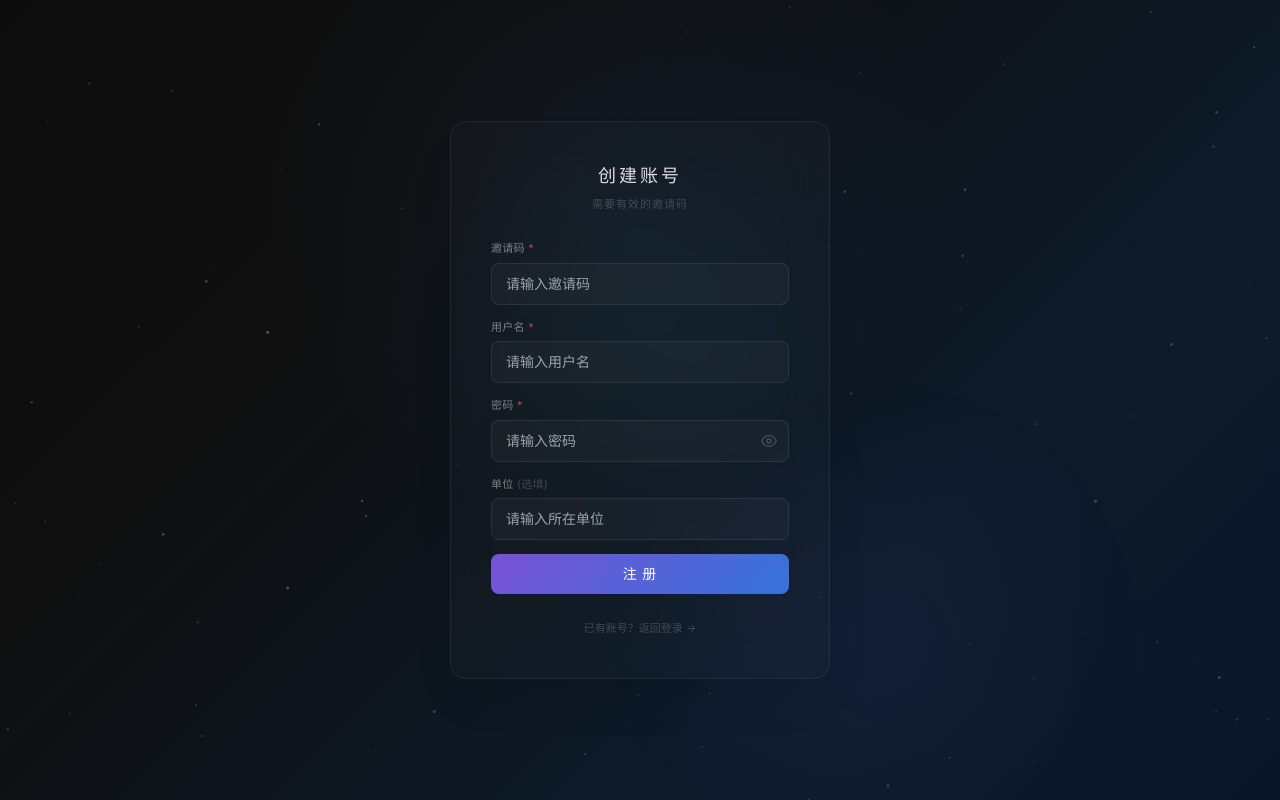
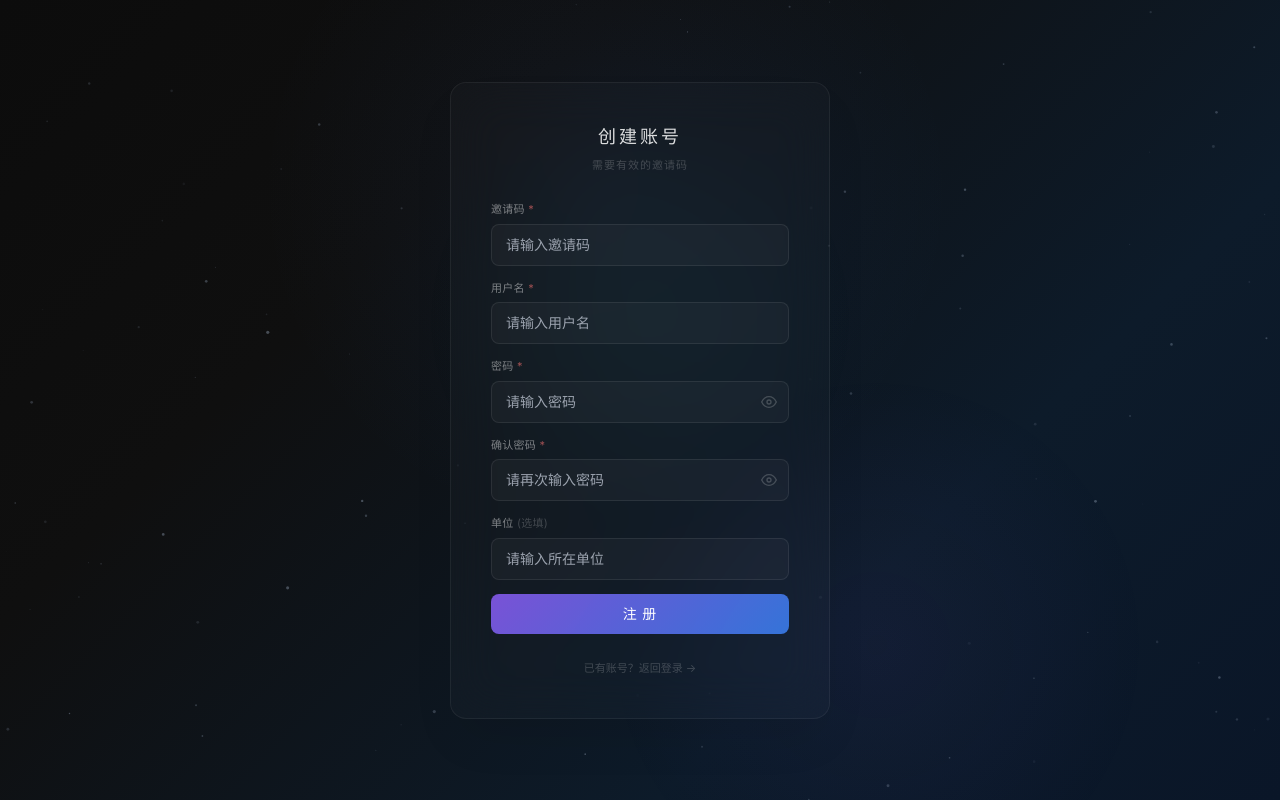
Before and after one commit to SynlysAI/AI4MS, a React (Vite) app in the folder frontend/: page /register in a window 1280 px wide. Built offline with nearby package versions, Linux system fonts and the light colour scheme; no server answers.

Commit message:
新增注册页密码确认

```diff
--- a/frontend/src/pages/RegisterPage.tsx
+++ b/frontend/src/pages/RegisterPage.tsx
@@ -8,6 +8,7 @@ export default function RegisterPage() {
   const [inviteCode, setInviteCode] = useState('')
   const [username, setUsername] = useState('')
   const [password, setPassword] = useState('')
+  const [confirmPassword, setConfirmPassword] = useState('')
   const [showPassword, setShowPassword] = useState(false)
   const [organization, setOrganization] = useState('')
   const [error, setError] = useState('')
@@ -17,8 +18,12 @@ export default function RegisterPage() {
 
   const handleSubmit = async (e: React.FormEvent) => {
     e.preventDefault()
-    if (!inviteCode.trim() || !username.trim() || !password.trim()) {
+    if (!inviteCode.trim() || !username.trim() || !password.trim() || !confirmPassword.trim()) {
       setError('请填写所有必填字段')
+      return
+    }
+    if (password !== confirmPassword) {
+      setError('两次输入的密码不一致')
       return
     }
     setError('')
@@ -86,51 +91,26 @@ export default function RegisterPage() {
 
           {/* 密码 */}
           <Field label="密码" required>
-            <div className="relative">
-              <input
-                type={showPassword ? 'text' : 'password'}
-                value={password}
-                onChange={(e) => setPassword(e.target.value)}
-                placeholder="请输入密码"
-                autoComplete="new-password"
-                className="w-full rounded-lg pl-3.5 pr-9 py-2.5 text-sm
-                           focus:outline-none transition-all duration-200"
-                style={{
-                  background: 'var(--bg-input)',
-                  border: `1px solid var(--border-input)`,
-                  color: 'var(--text-primary)',
-                }}
-                onFocus={(e) => {
-                  e.currentTarget.style.borderColor = 'var(--border-focus)'
-                  e.currentTarget.style.background = 'var(--bg-hover)'
-                }}
-                onBlur={(e) => {
-                  e.currentTarget.style.borderColor = 'var(--border-input)'
-                  e.currentTarget.style.background = 'var(--bg-input)'
-                }}
-              />
-              <button
-                type="button"
-                onClick={() => setShowPassword(!showPassword)}
-                className="absolute right-2 top-1/2 -translate-y-1/2 p-1
-                           rounded transition-colors duration-150"
-                style={{ color: 'var(--text-muted)' }}
-                onMouseEnter={(e) => e.currentTarget.style.color = 'var(--text-secondary)'}
-                onMouseLeave={(e) => e.currentTarget.style.color = 'var(--text-muted)'}
-              >
-                {showPassword ? (
-                  <svg width="16" height="16" viewBox="0 0 24 24" fill="none" stroke="currentColor" strokeWidth="2" strokeLinecap="round" strokeLinejoin="round">
-                    <path d="M17.94 17.94A10.07 10.07 0 0 1 12 20c-7 0-11-8-11-8a18.45 18.45 0 0 1 5.06-5.94M9.9 4.24A9.12 9.12 0 0 1 12 4c7 0 11 8 11 8a18.5 18.5 0 0 1-2.16 3.19m-6.72-1.07a3 3 0 1 1-4.24-4.24"/>
-                    <line x1="1" y1="1" x2="23" y2="23"/>
-                  </svg>
-                ) : (
-                  <svg width="16" height="16" viewBox="0 0 24 24" fill="none" stroke="currentColor" strokeWidth="2" strokeLinecap="round" strokeLinejoin="round">
-                    <path d="M1 12s4-8 11-8 11 8 11 8-4 8-11 8-11-8-11-8z"/>
-                    <circle cx="12" cy="12" r="3"/>
-                  </svg>
-                )}
-              </button>
-            </div>
+            <PasswordInput
+              value={password}
+              onChange={(e) => setPassword(e.target.value)}
+              placeholder="请输入密码"
+              autoComplete="new-password"
+              showPassword={showPassword}
+              onToggle={() => setShowPassword(!showPassword)}
+            />
+          </Field>
+
+          {/* 确认密码 */}
+          <Field label="确认密码" required>
+            <PasswordInput
+              value={confirmPassword}
+              onChange={(e) => setConfirmPassword(e.target.value)}
+              placeholder="请再次输入密码"
+              autoComplete="new-password"
+              showPassword={showPassword}
+              onToggle={() => setShowPassword(!showPassword)}
+            />
           </Field>
 
           {/* 单位 */}
@@ -227,3 +207,58 @@ function Input(props: React.InputHTMLAttributes<HTMLInputElement>) {
     />
   )
 }
+
+/** 密码输入框，支持显示和隐藏明文。 */
+function PasswordInput({
+  showPassword,
+  onToggle,
+  ...props
+}: React.InputHTMLAttributes<HTMLInputElement> & {
+  showPassword: boolean
+  onToggle: () => void
+}) {
+  return (
+    <div className="relative">
+      <input
+        {...props}
+        type={showPassword ? 'text' : 'password'}
+        className="w-full rounded-lg pl-3.5 pr-9 py-2.5 text-sm
+                   focus:outline-none transition-all duration-200"
+        style={{
+          background: 'var(--bg-input)',
+          border: `1px solid var(--border-input)`,
+          color: 'var(--text-primary)',
+        }}
+        onFocus={(e) => {
+          e.currentTarget.style.borderColor = 'var(--border-focus)'
+          e.currentTarget.style.background = 'var(--bg-hover)'
+        }}
+        onBlur={(e) => {
+          e.currentTarget.style.borderColor = 'var(--border-input)'
+          e.currentTarget.style.background = 'var(--bg-input)'
+        }}
+      />
+      <button
+        type="button"
+        onClick={onToggle}
+        className="absolute right-2 top-1/2 -translate-y-1/2 p-1
+                   rounded transition-colors duration-150"
+        style={{ color: 'var(--text-muted)' }}
+        onMouseEnter={(e) => e.currentTarget.style.color = 'var(--text-secondary)'}
+        onMouseLeave={(e) => e.currentTarget.style.color = 'var(--text-muted)'}
+      >
+        {showPassword ? (
+          <svg width="16" height="16" viewBox="0 0 24 24" fill="none" stroke="currentColor" strokeWidth="2" strokeLinecap="round" strokeLinejoin="round">
+            <path d="M17.94 17.94A10.07 10.07 0 0 1 12 20c-7 0-11-8-11-8a18.45 18.45 0 0 1 5.06-5.94M9.9 4.24A9.12 9.12 0 0 1 12 4c7 0 11 8 11 8a18.5 18.5 0 0 1-2.16 3.19m-6.72-1.07a3 3 0 1 1-4.24-4.24"/>
+            <line x1="1" y1="1" x2="23" y2="23"/>
+          </svg>
+        ) : (
+          <svg width="16" height="16" viewBox="0 0 24 24" fill="none" stroke="currentColor" strokeWidth="2" strokeLinecap="round" strokeLinejoin="round">
+            <path d="M1 12s4-8 11-8 11 8 11 8-4 8-11 8-11-8-11-8z"/>
+            <circle cx="12" cy="12" r="3"/>
+          </svg>
+        )}
+      </button>
+    </div>
+  )
+}
```
